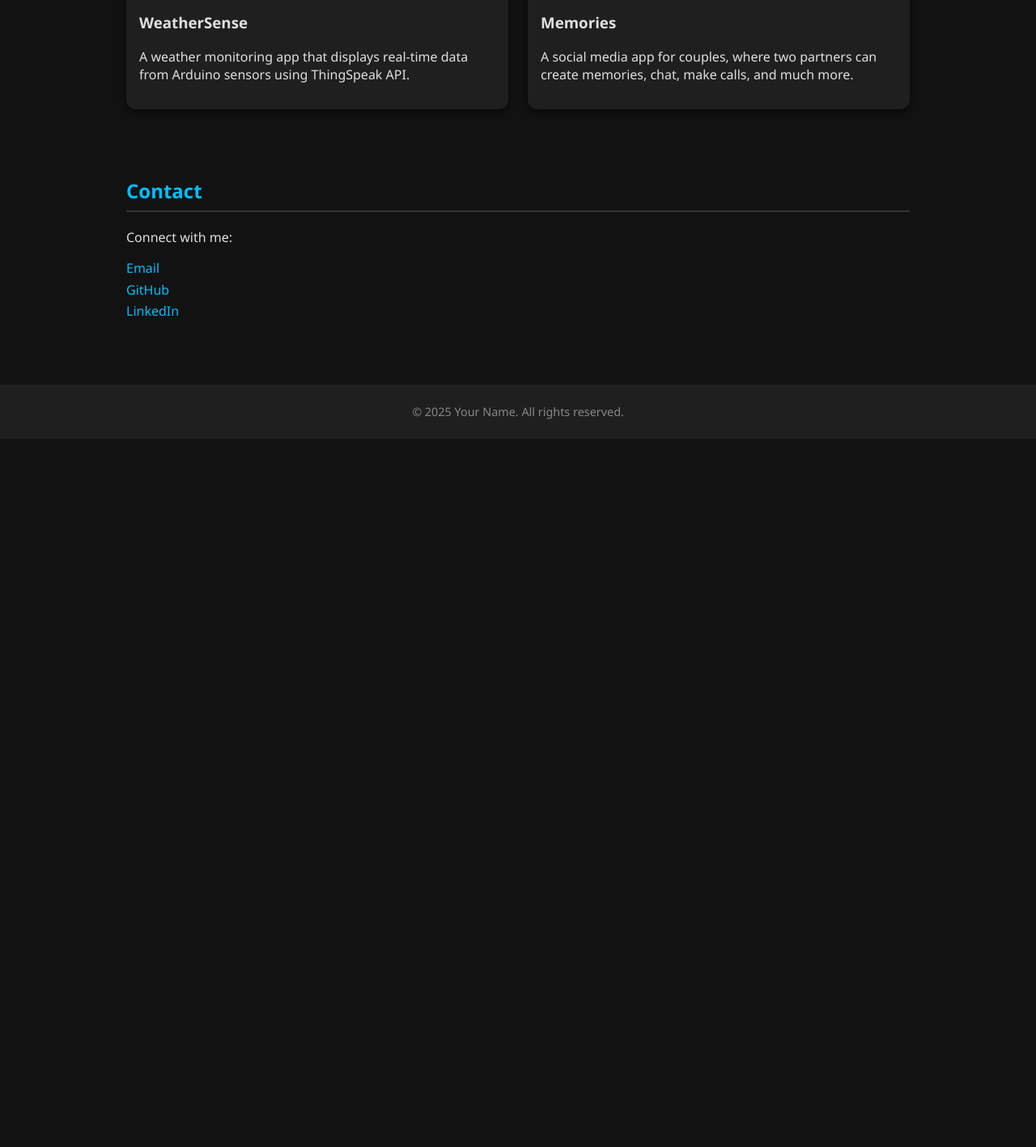
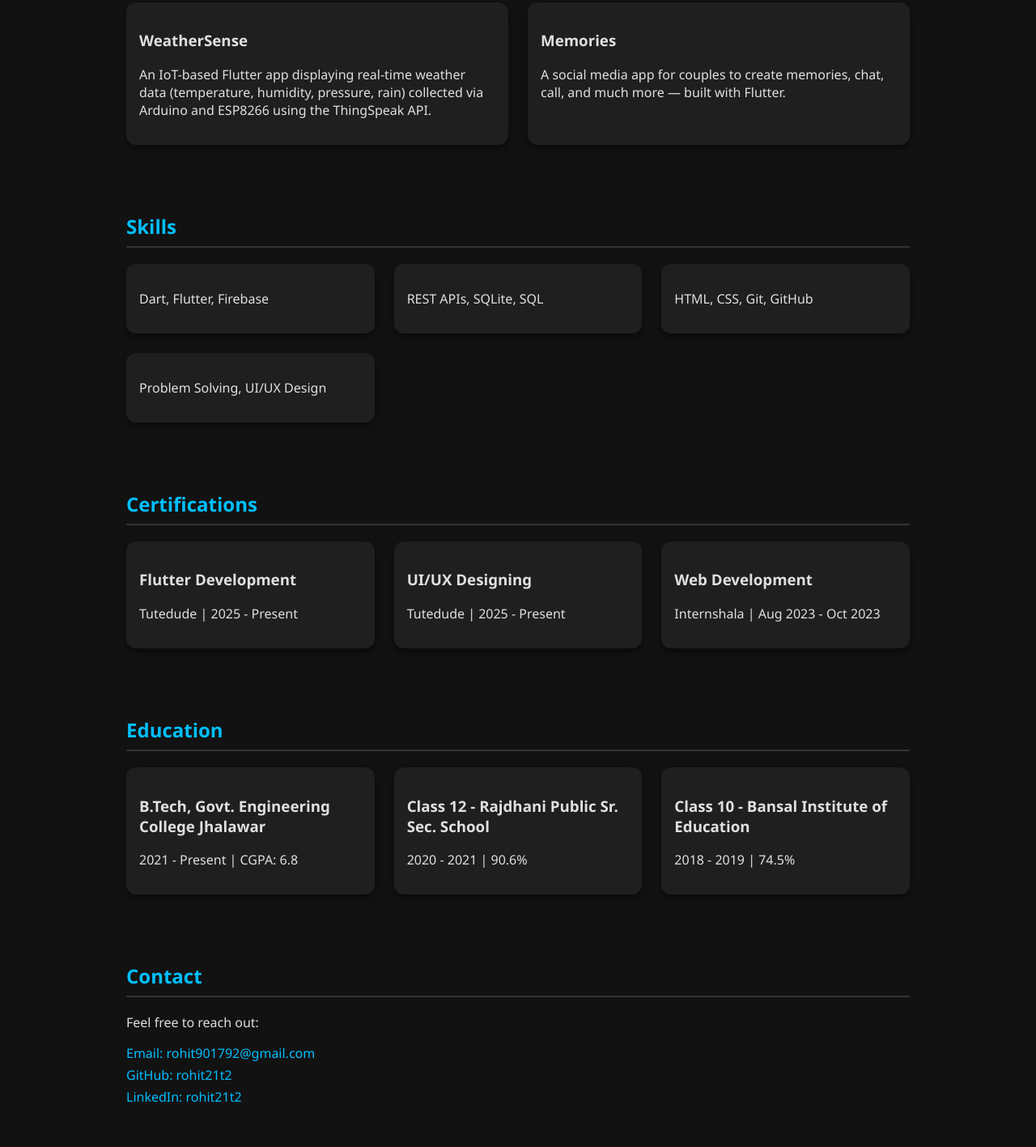
Before and after one commit to rohit21t2/rohit21t2.github.io, a plain HTML site: page index.html in a window 1280 px wide. Shown: the part 527-1944 px from the top of the page at 81% size. Before the commit the page ends 1069 px from the top, so only its background shows below. Drawn offline with Linux system fonts and the light colour scheme.

Commit message:
Update index.html

```diff
--- a/index.html
+++ b/index.html
@@ -3,7 +3,7 @@
 <head>
   <meta charset="UTF-8" />
   <meta name="viewport" content="width=device-width, initial-scale=1.0"/>
-  <title>Flutter Developer Portfolio</title>
+  <title>Rohit Yadav | Flutter Developer Portfolio</title>
   <style>
     * {
       box-sizing: border-box;
@@ -52,6 +52,7 @@
     section:nth-of-type(2) { animation-delay: 0.3s; }
     section:nth-of-type(3) { animation-delay: 0.6s; }
     section:nth-of-type(4) { animation-delay: 0.9s; }
+    section:nth-of-type(5) { animation-delay: 1.2s; }
 
     @keyframes slideUp {
       from { opacity: 0; transform: translateY(20px); }
@@ -64,7 +65,7 @@
       padding-bottom: 0.5rem;
     }
 
-    .projects {
+    .projects, .certs, .edu, .skills {
       display: grid;
       grid-template-columns: repeat(auto-fit, minmax(250px, 1fr));
       gap: 1.5rem;
@@ -117,12 +118,12 @@
 
   <header>
     <h1>Rohit Yadav</h1>
-    <p>Flutter Developer | Application Developer</p>
+    <p>Flutter Developer | Software Developer</p>
   </header>
 
   <section>
     <h2>About Me</h2>
-    <p>I’m a Flutter developer passionate about building smooth, cross-platform apps. I love turning ideas into elegant and functional user experiences. Whether it’s beautiful UIs or powerful backend integrations, I enjoy the whole process of mobile development.</p>
+    <p>I’m a passionate Flutter developer with expertise in Dart and mobile app development. I also have foundational knowledge of HTML, CSS, Python, cybersecurity, and cloud computing. I enjoy building efficient, scalable apps with beautiful UIs and seamless backend integration.</p>
   </section>
 
   <section>
@@ -130,28 +131,74 @@
     <div class="projects">
       <div class="card">
         <h3>WeatherSense</h3>
-        <p>A weather monitoring app that displays real-time data from Arduino sensors using ThingSpeak API.</p>
+        <p>An IoT-based Flutter app displaying real-time weather data (temperature, humidity, pressure, rain) collected via Arduino and ESP8266 using the ThingSpeak API.</p>
       </div>
       <div class="card">
         <h3>Memories</h3>
-        <p>A social media app for couples, where two partners can create memories, chat, make calls, and much more.</p>
+        <p>A social media app for couples to create memories, chat, call, and much more — built with Flutter.</p>
       </div>
       <!-- Add more project cards as needed -->
     </div>
   </section>
 
   <section>
+    <h2>Skills</h2>
+    <div class="skills">
+      <div class="card"><p>Dart, Flutter, Firebase</p></div>
+      <div class="card"><p>REST APIs, SQLite, SQL</p></div>
+      <div class="card"><p>HTML, CSS, Git, GitHub</p></div>
+      <div class="card"><p>Problem Solving, UI/UX Design</p></div>
+    </div>
+  </section>
+
+  <section>
+    <h2>Certifications</h2>
+    <div class="certs">
+      <div class="card">
+        <h3>Flutter Development</h3>
+        <p>Tutedude | 2025 - Present</p>
+      </div>
+      <div class="card">
+        <h3>UI/UX Designing</h3>
+        <p>Tutedude | 2025 - Present</p>
+      </div>
+      <div class="card">
+        <h3>Web Development</h3>
+        <p>Internshala | Aug 2023 - Oct 2023</p>
+      </div>
+    </div>
+  </section>
+
+  <section>
+    <h2>Education</h2>
+    <div class="edu">
+      <div class="card">
+        <h3>B.Tech, Govt. Engineering College Jhalawar</h3>
+        <p>2021 - Present | CGPA: 6.8</p>
+      </div>
+      <div class="card">
+        <h3>Class 12 - Rajdhani Public Sr. Sec. School</h3>
+        <p>2020 - 2021 | 90.6%</p>
+      </div>
+      <div class="card">
+        <h3>Class 10 - Bansal Institute of Education</h3>
+        <p>2018 - 2019 | 74.5%</p>
+      </div>
+    </div>
+  </section>
+
+  <section>
     <h2>Contact</h2>
-    <p>Connect with me:</p>
+    <p>Feel free to reach out:</p>
     <ul>
-      <li><a href="mailto: rohit901792@gmail.com">Email</a></li>
-      <li><a href="https://github.com/rohit21t2" target="_blank">GitHub</a></li>
-      <li><a href="https://linkedin.com/in/rohit21t2" target="_blank">LinkedIn</a></li>
+      <li><a href="mailto:rohit901792@gmail.com">Email: rohit901792@gmail.com</a></li>
+      <li><a href="https://github.com/rohit21t2" target="_blank">GitHub: rohit21t2</a></li>
+      <li><a href="https://linkedin.com/in/rohit21t2" target="_blank">LinkedIn: rohit21t2</a></li>
     </ul>
   </section>
 
   <footer>
-    &copy; 2025 Your Name. All rights reserved.
+    &copy; 2025 Rohit Yadav. All rights reserved.
   </footer>
 
 </body>
```
